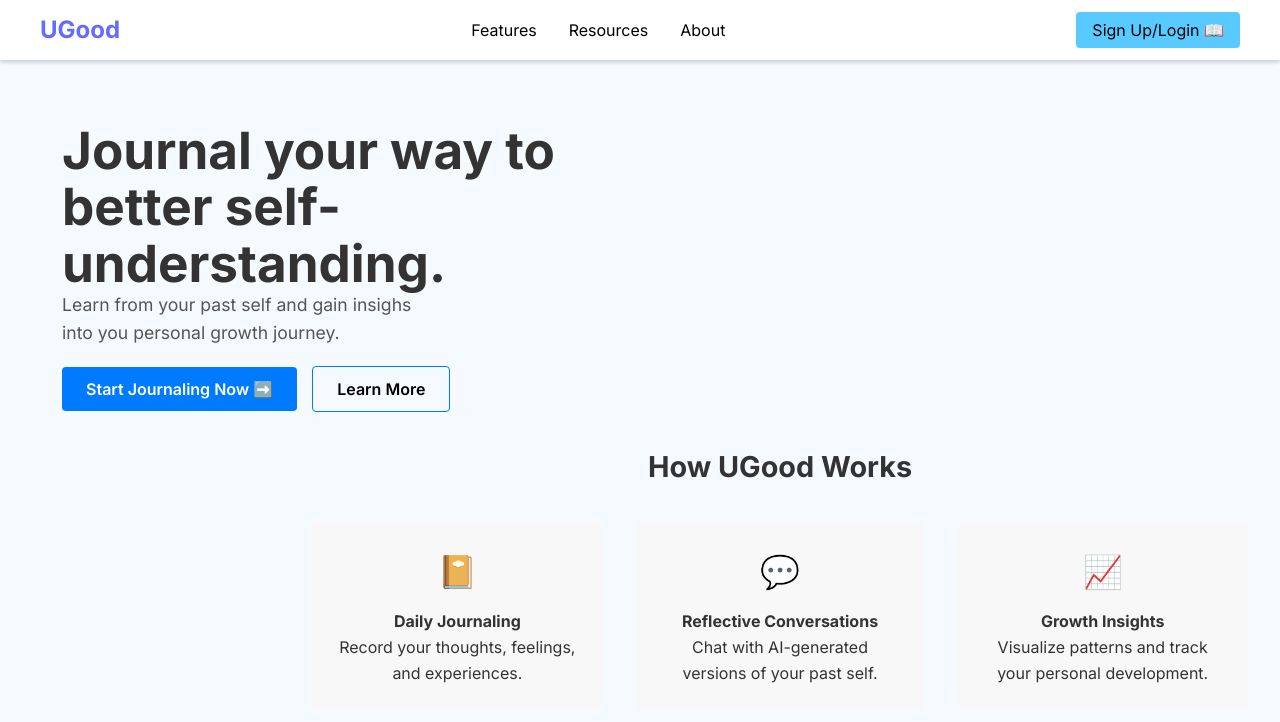
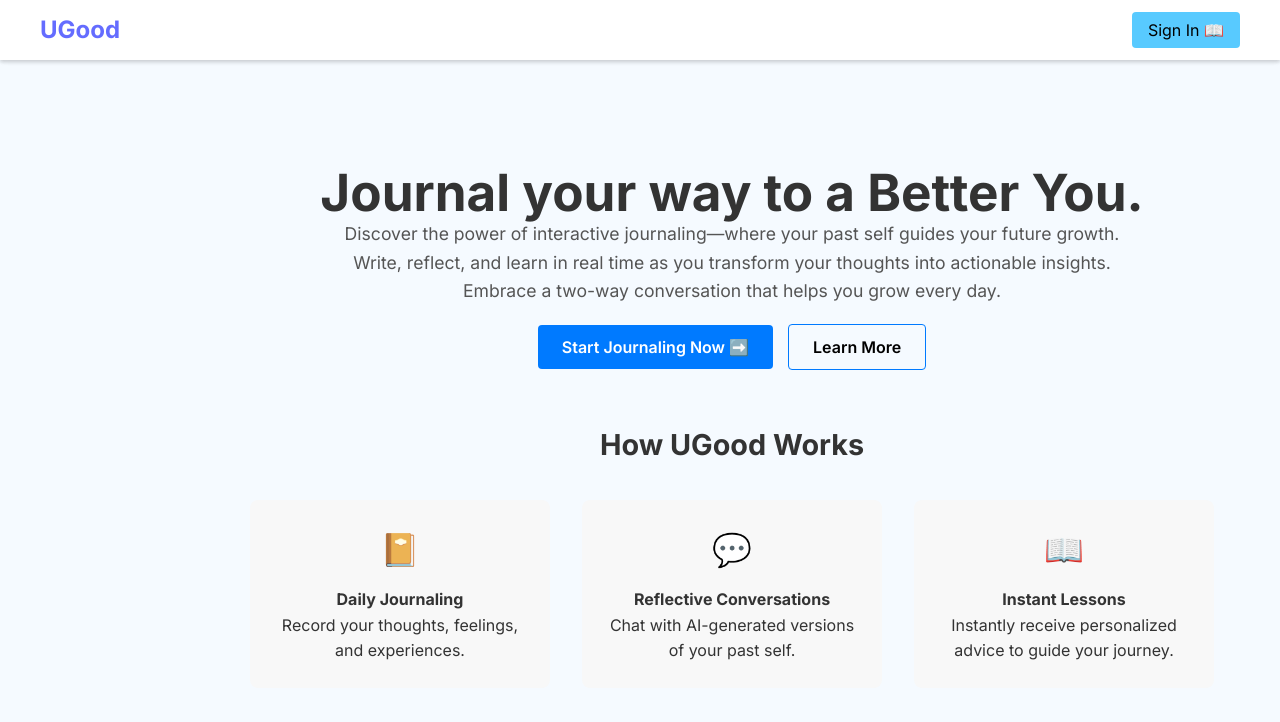
Before and after one commit to skunapuli03/ugood, a React (Vite) app: page / in a window 1280 px wide. Shown: the top 722 px of the page. Built offline with nearby package versions, Linux system fonts and the light colour scheme.

Commit message:
made ui/ux changes to almost every page, changed navbar, and will need to make certain pages for contacting me, and choosing what model to use

```diff
--- a/src/App.css
+++ b/src/App.css
@@ -3,10 +3,18 @@
 
 
 .landing-content{
-  padding: 0;
   font-family: 'Inter', sans-serif; /* Now your entire site uses Inter */
   color: #333;
-  margin-left: 30px;
+  text-align: center;
+  margin-top: 2rem;
+  line-height: 1.6;
+}
+.landing-content-top{
+  text-align: center;
+  align-content: center;
+  display: flexbox;
+  margin-left: 250px;
+  padding: 20px;
 }
 .description{
   color: #555;
@@ -39,6 +47,8 @@
   margin-top: 64px; /* Offset for fixed navbar */
   height: calc(100vh - 64px);
   padding: 2rem;
+  align-items: center;
+  justify-content: center;
 }
 
 /* Journals Sidebar
@@ -135,12 +145,7 @@
   font-size: 2rem;
   margin-bottom: 0.75rem;
 }
-.landing-content{
-  margin-top: 2rem;
-  text-align: left;
-  line-height: 1.6;
-  padding: 2rem;
-}
+
 .learning-content-top{
   z-index: 2;
 }
@@ -174,7 +179,13 @@
   padding: 20px;
 }
 .journals-list{
-  margin-left: 20px;
+  align-content: center;
+  max-width: 800px;
+  margin: 20px auto; /* centers the container horizontally */
+  display: flex;
+  flex-wrap: wrap;
+  justify-content: center;
+  gap: 20px;
 }
 .journal-preview{
   color: black;
@@ -202,7 +213,9 @@
   display: flex;
   gap: 1rem; /* Space between buttons */
 }
-
+.journal-container{
+  margin-right: 100px;
+}
 .reflection-chat-btn {
   padding: 1rem 2rem;
   background: #f564ff;
--- a/src/App.jsx
+++ b/src/App.jsx
@@ -61,12 +61,6 @@ function App() {
                   <Link to="/entry" state={{ session }} className="new-entry-btn" >
                     Write New Entry ✍️
                   </Link>
-                  <button
-                    onClick={() => handleWhatIf(journals.id)}
-                    className="reflection-chat-btn"
-                  >
-                    Reflection Chat 🤖
-                  </button>
                 </div>
               </div>
             </div>
@@ -100,13 +94,16 @@ function App() {
           <div className="landing-content">
             <div className = "landing-content-top">
               <h1 className="slogan">
-                Journal your way to <br/>better self-<br/>understanding.
+                Journal your way to a Better You.
               </h1>
               <h2 className="description">
-                Learn from your past self and gain insighs <br />
-                into you personal growth journey.
-
+              Discover the power of interactive journaling—where your
+              past self guides your future growth. <br/>
+              Write, reflect, and learn in real time as you transform your
+              thoughts into actionable insights. <br/>
+              Embrace a two-way conversation that helps you grow every day.
               </h2>
+              <div className="onboard-buttons">
                 <Link to="/auth" state = {journals}>
                   <button className="landing-try-ugood" >
                     Start Journaling Now ➡️
@@ -115,6 +112,7 @@ function App() {
                 <Link to="/about">
                   <button className="landing-learn-more" >Learn More</button>
                 </Link>
+              </div>
           </div>
 
         <div className="ugood-how-it-works">
@@ -138,9 +136,9 @@ function App() {
 
             {/* 3rd column */}
             <div className="how-it-works-card">
-              <div className="icon-placeholder">📈</div>
-              <h4>Growth Insights</h4>
-              <p>Visualize patterns and track your personal development.</p>
+              <div className="icon-placeholder">📖</div>
+              <h4>Instant Lessons</h4>
+              <p>Instantly receive personalized advice to guide your journey.</p>
               </div>
 
           </div>
--- a/src/about.css
+++ b/src/Contact.css
@@ -61,6 +61,69 @@
   background-color: #f8c300;
 }
 
+.contact-container {
+  max-width: 600px;
+  margin: 80px auto 40px;
+  padding: 20px;
+  text-align: center;
+  font-family: 'Inter', sans-serif;
+  color: #333;
+}
+
+.contact-container h1 {
+  font-size: 2.5rem;
+  font-weight: bold;
+  margin-bottom: 20px;
+  color: #58caff;
+}
+
+.contact-container p {
+  font-size: 1.2rem;
+  margin-bottom: 40px;
+}
+
+.contact-form {
+  display: flex;
+  flex-direction: column;
+  gap: 1rem;
+  margin: 0 auto;
+}
+
+.contact-form input,
+.contact-form textarea {
+  padding: 0.75rem;
+  border: 1px solid #ccc;
+  border-radius: 4px;
+  font-size: 1rem;
+  width: 100%;
+}
+
+.contact-form textarea {
+  height: 150px;
+  resize: vertical;
+}
+
+.contact-form button {
+  padding: 0.75rem;
+  background-color: #007aff;
+  color: #fff;
+  border: none;
+  border-radius: 4px;
+  font-size: 1.1rem;
+  cursor: pointer;
+  transition: background-color 0.3s ease-in-out;
+}
+
+.contact-form button:hover {
+  background-color: #0056b3;
+}
+
+.status-message {
+  margin-top: 20px;
+  font-size: 1rem;
+  color: green;
+}
+
 /* Media queries for responsiveness */
 @media (max-width: 768px) {
   .about-container {
@@ -80,4 +143,13 @@
   .story-desc {
     font-size: 1rem;
   }
+
+  .contact-container {
+    padding: 15px;
+    margin-top: 60px;
+  }
+
+  .contact-container h1 {
+    font-size: 2rem;
+  }
 }
--- /dev/null
+++ b/src/Contact.jsx
@@ -0,0 +1,60 @@
+import {Link} from "react-router-dom";
+import './App.css';
+import React, { useState } from 'react';
+import './contact.css';
+
+/* Front-end for about page  */
+
+function Contact() {
+  const [formData, setFormData] = useState({ name: '', email: '', message: '' });
+  const [status, setStatus] = useState('');
+
+  const handleChange = (e) => {
+    setFormData(prev => ({ ...prev, [e.target.name]: e.target.value }));
+  };
+
+  const handleSubmit = (e) => {
+    e.preventDefault();
+    // Add your submission logic here (e.g., call an API)
+    setStatus('😊 Thank you for reaching out! We will get back to you soon.');
+    setFormData({ name: '', email: '', message: '' });
+  };
+
+  return (
+    <div className="contact-container">
+      <h1>Contact UGood 💌</h1>
+      <p>
+        We’re excited to hear from you! Whether you have a question, feedback, or just want to say hi, drop us a line below.
+      </p>
+      <form className="contact-form" onSubmit={handleSubmit}>
+        <input
+          name="name"
+          type="text"
+          placeholder="Your Name 😊"
+          value={formData.name}
+          onChange={handleChange}
+          required
+        />
+        <input
+          name="email"
+          type="email"
+          placeholder="Your Email 📧"
+          value={formData.email}
+          onChange={handleChange}
+          required
+        />
+        <textarea
+          name="message"
+          placeholder="Your Message 💭"
+          value={formData.message}
+          onChange={handleChange}
+          required
+        />
+        <button type="submit">Send Message 🚀</button>
+      </form>
+      {status && <p className="status-message">{status}</p>}
+    </div>
+  );
+}
+
+export default Contact;
--- a/src/Navbar.css
+++ b/src/Navbar.css
@@ -38,13 +38,13 @@ html, body {
 
 .links {
     display: flex;
-    gap: 32px;
-    align-items: center;
+    margin-left: auto;
+    margin-right: 20px
 }
 
 .links a {
     text-decoration: none;
-    color: black;
+    color: rgb(0, 88, 165);
     font-size: 16px;
 }
 
--- a/src/about.jsx
+++ /dev/null
@@ -1,37 +0,0 @@
-import {Link} from "react-router-dom";
-import './about.css';
-
-/* Front-end for about page  */
-function About() {
-
-
-  return (
-    <>
-    <div className="about-container">
-      <div className="mission-header">Our Mission</div>
-        <h1 className="mission-desc">
-        </h1>
-
-        <div className="story-header">The Story</div>
-        <h2 className="story-desc">
-            <p><strong>Where It All Began:</strong> UGood started as a personal tool I created to help me reflect on my thoughts and experiences. Journaling helped me work through challenges, but sometimes, I felt I was missing a deeper understanding of the lessons I could learn.</p>
-
-          <p><strong>The Realization:</strong> I began to see that growth doesn’t have to be a solo journey. There’s immense value in connecting with people who have faced similar struggles and come out stronger. Their stories and insights could add layers of wisdom to my reflections, making each lesson more impactful.</p>
-
-          <p><strong>Building a Community:</strong> That’s when the idea for UGood expanded. It became more than just a journal.
-          UGood will now a space to not only learn from your experiences but also to connect with others who have walked similar paths, offering a sense of community and shared growth.</p>
-
-          <p><strong>Our Vision:</strong> I want UGood to be a supportive space where you’re not only learning and growing on your own but also benefiting from the journeys of others. It will be a tool to help you overcome challenges with a little help from those who have been there too.</p>
-        </h2>
-
-      <Link to ="/entry">
-        <button className='try-ugood'>
-          Try UGood Free
-        </button>
-      </Link>
-    </div>
-    </>
-  );
-}
-
-export default About;
--- a/src/navbar.jsx
+++ b/src/navbar.jsx
@@ -24,9 +24,7 @@ const Navbar = ({ session }) => {
         <nav className="navbar">
             <Link to='/'><div className='logo'>UGood</div></Link>
             <div className='links'>
-                <Link to="/features">Features</Link>
-                <Link to="/resources">Resources</Link>
-                <Link to="/about">About</Link>
+                {/*<Link to="/contact">Contact</Link> let's put this up after launching it*/}
             </div>
             <div className='auth-buttons'>
                 {session ? (
@@ -41,7 +39,7 @@ const Navbar = ({ session }) => {
                     </div>
                 ) : (
                     <Link to="/auth">
-                        <button className='primary'>Sign Up/Login 📖</button>
+                        <button className='primary'>Sign In 📖</button>
                     </Link>
                 )}
             </div>
```
Also changed, not shown: src/main.jsx (+4 -3 lines). Lines whose indentation alone changed are shown as unchanged.
